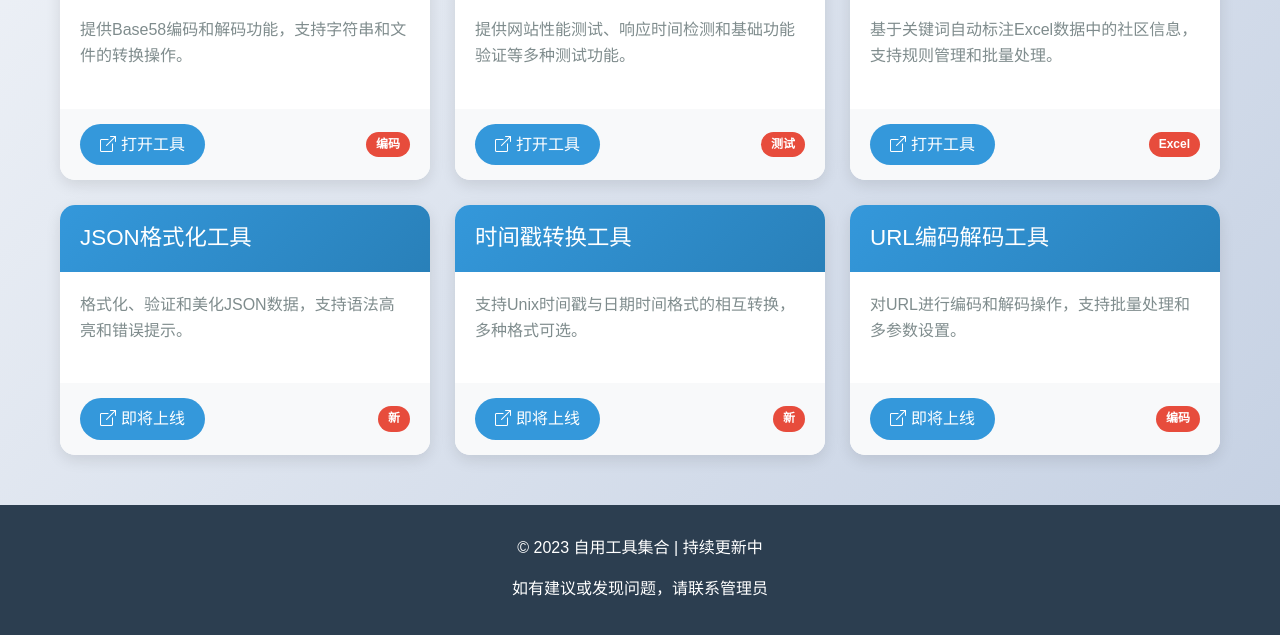
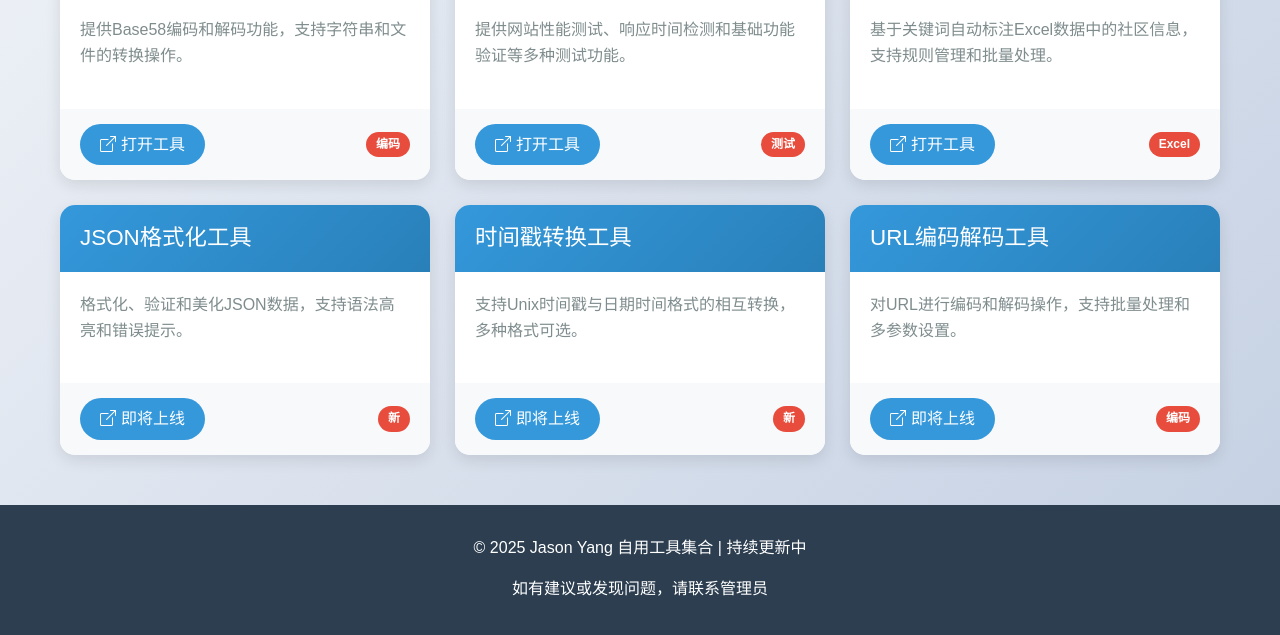
Before and after one commit to jxyang2025/jtools, a plain HTML site: page index.html in a window 1280 px wide. Shown: the part 475-1110 px from the top of the page. Drawn offline with nearby package versions, Linux system fonts and the light colour scheme.

Commit message:
Update footer year and author name in index.html

```diff
--- a/index.html
+++ b/index.html
@@ -319,7 +319,7 @@
 
     <div class="footer">
         <div class="container">
-            <p>© 2023 自用工具集合 | 持续更新中</p>
+            <p>© 2025 Jason Yang 自用工具集合 | 持续更新中</p>
             <p>如有建议或发现问题，请联系管理员</p>
         </div>
     </div>
```
